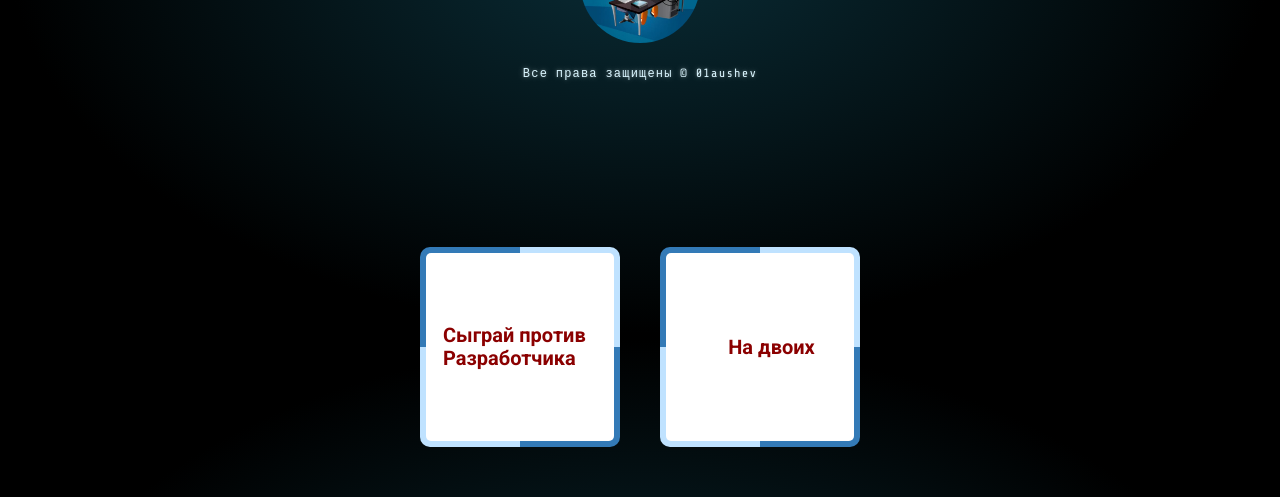
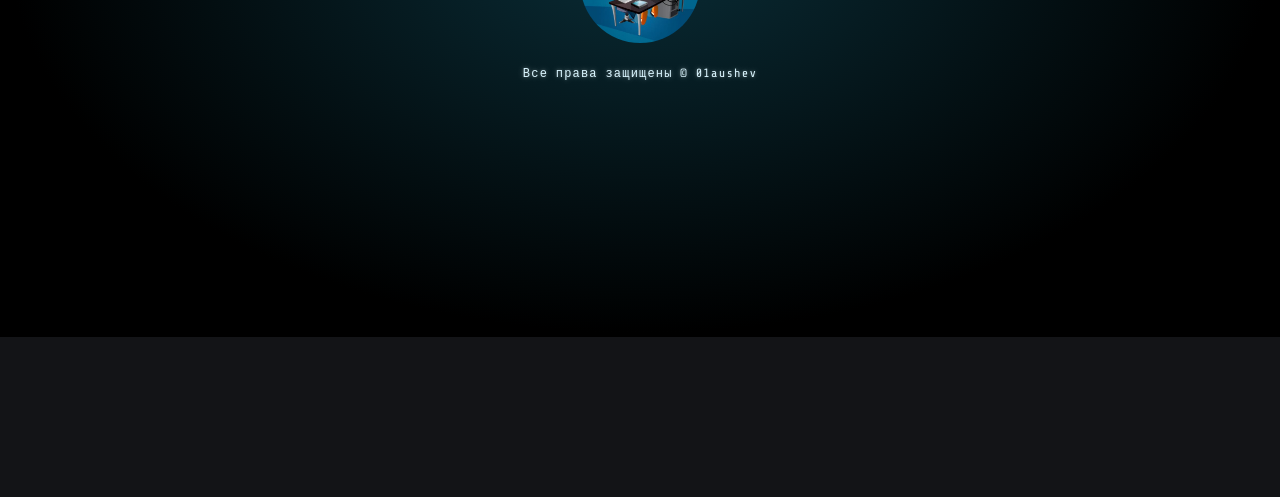
Before and after one commit to magasoov/projekt, a plain HTML site: page index.html in a window 1280 px wide. Shown: the part 463-960 px from the top of the page. After the commit the page ends 800 px from the top, so only its background shows below. Drawn offline with nearby package versions, Linux system fonts and the light colour scheme.

Commit message:
Update index.html

```diff
--- a/index.html
+++ b/index.html
@@ -31,15 +31,7 @@
   </section>
 </main>
 
-<footer>
 
-<div class="blockk">
- <a href="./dist/index.html" class="logo12"><div class="ramka-5"><p>Сыграй против Разработчика</p>
- </div></a>
- <a href="./12414124/index.html" class="logo12"><div class="ramka-5"><p>На двоих</p>
- </div></a>
-
-</footer>
 
   <script src='https://cdnjs.cloudflare.com/ajax/libs/vue/2.3.4/vue.min.js'></script><script  src="./script.js"></script>
 
```
